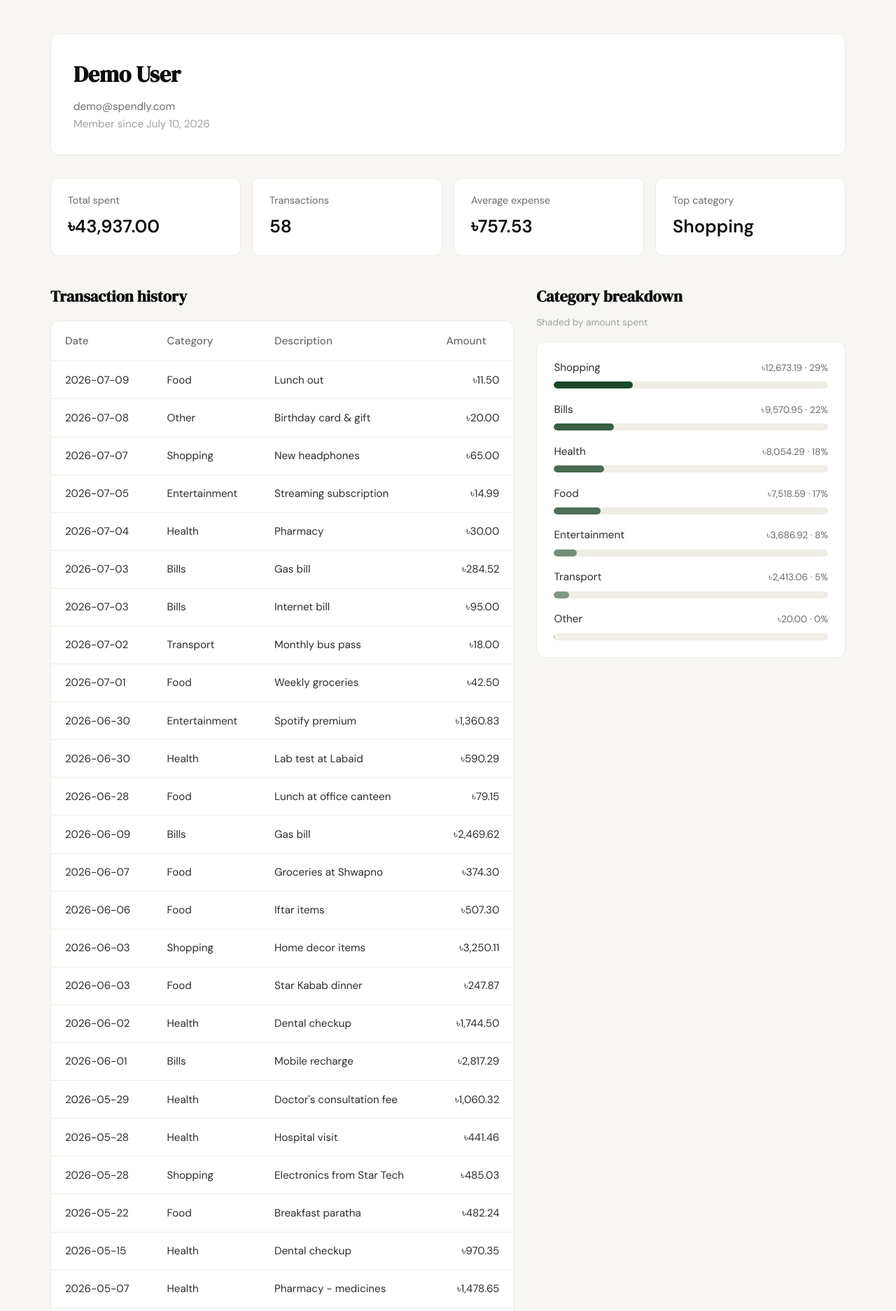
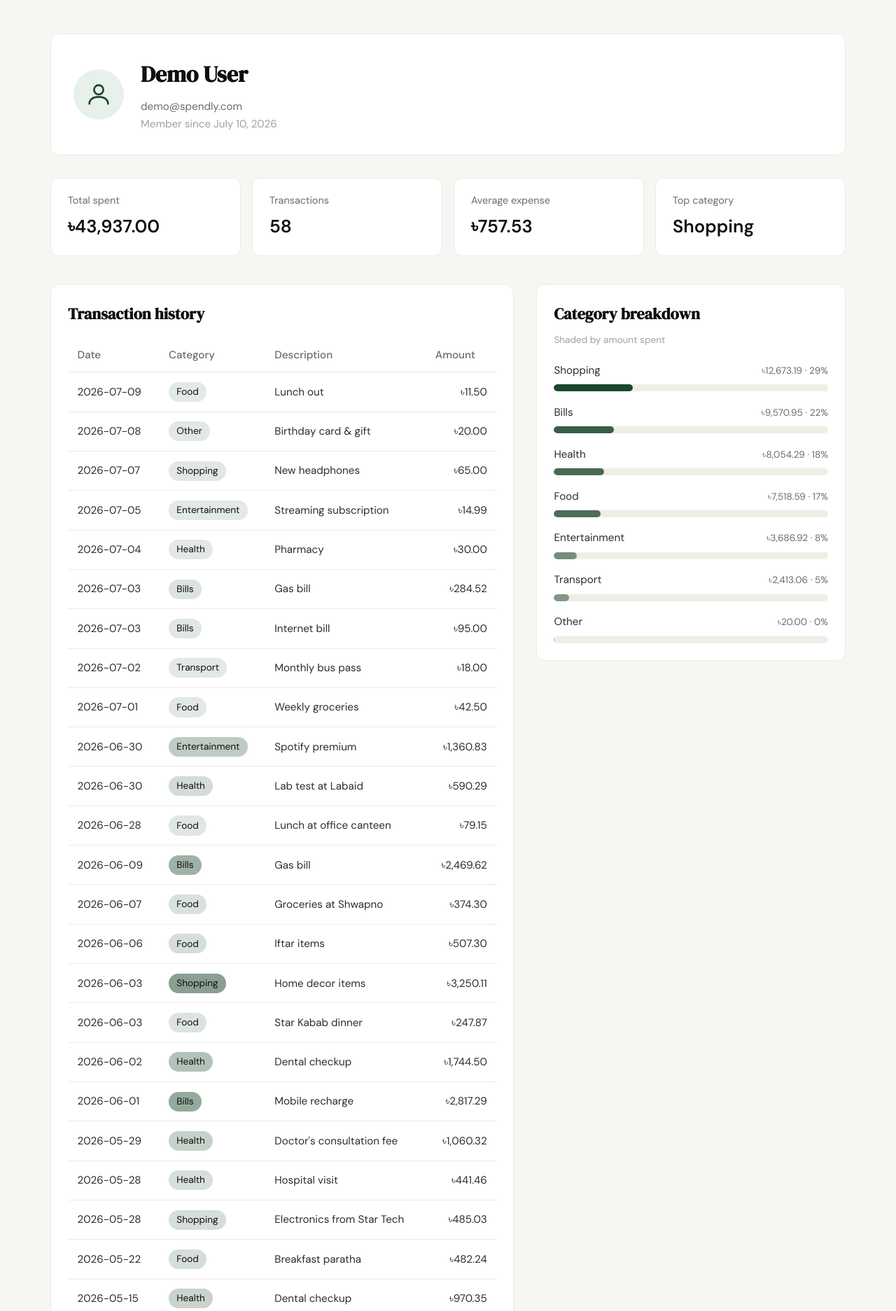
Before and after one commit to waliur12/spendly, a Flask app: page /profile in a window 1280 px wide. Shown: the part 61-1934 px from the top of the page at 70% size. Run offline with Flask 3, Linux system fonts and the light colour scheme; a user stored in the database is signed in; data comes from the database, SQL or seed files in the repository; both versions use the stored data as it was after the commit.

Commit message:
modify profile page with add avater, improve card alignments

```diff
--- a/app.py
+++ b/app.py
@@ -161,9 +161,23 @@ def profile():
         session.clear()
         return redirect(url_for("login"))
 
-    expenses = get_user_expenses(user_id)
+    rows = get_user_expenses(user_id)
     summary = get_user_expense_summary(user_id)
     breakdown = get_user_category_breakdown(user_id)
+
+    # Per-row pill shade: mix the accent hue with the card colour by this
+    # expense's amount relative to the largest one (light -> saturated).
+    max_amount = max((r["amount"] for r in rows), default=0)
+    expenses = [
+        {
+            "date": r["date"],
+            "category": r["category"],
+            "description": r["description"],
+            "amount": r["amount"],
+            "mix": (12 + 40 * (r["amount"] / max_amount)) if max_amount else 12,
+        }
+        for r in rows
+    ]
 
     total = summary["total"] or 0
     max_total = max((r["total"] for r in breakdown), default=0)
--- a/static/css/style.css
+++ b/static/css/style.css
@@ -559,12 +559,32 @@ a { color: inherit; text-decoration: none; }
 }
 
 .profile-info-card {
+    display: flex;
+    align-items: center;
+    gap: 1.5rem;
     background: var(--paper-card);
     border: 1px solid var(--border-soft);
     border-radius: var(--radius-md);
     padding: 2rem;
     margin-bottom: 2rem;
 }
+
+/* Rounded placeholder avatar */
+.profile-avatar {
+    flex-shrink: 0;
+    width: 72px;
+    height: 72px;
+    border-radius: 50%;
+    background: var(--accent-light);
+    color: var(--accent);
+    display: flex;
+    align-items: center;
+    justify-content: center;
+}
+
+.profile-avatar svg { width: 40px; height: 40px; }
+
+.profile-identity { min-width: 0; }
 
 .profile-name {
     font-family: var(--font-display);
@@ -583,20 +603,22 @@ a { color: inherit; text-decoration: none; }
 /* 4-tile stats row (base .dash-stats ships 3 columns) */
 .profile-stats { grid-template-columns: repeat(4, 1fr); margin-bottom: 2.5rem; }
 
-.profile-section-title {
+/* Unified card holding a title + body, so both split columns top-align */
+.profile-card {
+    background: var(--paper-card);
+    border: 1px solid var(--border-soft);
+    border-radius: var(--radius-md);
+    padding: 1.5rem;
+}
+
+.profile-card-title {
     font-family: var(--font-display);
     font-size: 1.4rem;
     color: var(--ink);
     margin: 0 0 1rem;
 }
 
-.profile-table-wrap {
-    overflow-x: auto;
-    background: var(--paper-card);
-    border: 1px solid var(--border-soft);
-    border-radius: var(--radius-md);
-    margin-bottom: 2.5rem;
-}
+.profile-table-scroll { overflow-x: auto; }
 
 .profile-table {
     width: 100%;
@@ -608,14 +630,24 @@ a { color: inherit; text-decoration: none; }
     text-align: left;
     font-weight: 500;
     color: var(--ink-muted);
-    padding: 1rem 1.25rem;
+    padding: 0.75rem 0.85rem;
     border-bottom: 1px solid var(--border-soft);
 }
 
 .profile-table td {
-    padding: 0.9rem 1.25rem;
+    padding: 0.85rem;
     color: var(--ink-soft);
     border-bottom: 1px solid var(--border-soft);
+}
+
+/* Category pill in a transaction row; background shade set inline by spend */
+.profile-pill {
+    display: inline-block;
+    padding: 0.2rem 0.7rem;
+    border-radius: 999px;
+    font-size: 0.85rem;
+    color: var(--ink);
+    white-space: nowrap;
 }
 
 .profile-table tbody tr:last-child td { border-bottom: none; }
@@ -647,7 +679,14 @@ a { color: inherit; text-decoration: none; }
 .profile-hint {
     font-size: 0.85rem;
     color: var(--ink-faint);
-    margin: -0.5rem 0 1rem;
+    margin: -0.5rem 0 1.25rem;
+}
+
+/* Breakdown bar list inside the card (card chrome comes from .profile-card) */
+.profile-bars {
+    display: flex;
+    flex-direction: column;
+    gap: 1.1rem;
 }
 
 /* Category breakdown rows: name/value header above a full-width shaded bar */
--- a/templates/profile.html
+++ b/templates/profile.html
@@ -7,9 +7,18 @@
 
     {# 1. Account info card #}
     <div class="profile-info-card">
+        <div class="profile-avatar" aria-hidden="true">
+            <svg viewBox="0 0 24 24" fill="none" stroke="currentColor"
+                 stroke-width="1.6" stroke-linecap="round" stroke-linejoin="round">
+                <circle cx="12" cy="8" r="4"></circle>
+                <path d="M4 20c0-4 3.6-6 8-6s8 2 8 6"></path>
+            </svg>
+        </div>
+        <div class="profile-identity">
             <h1 class="profile-name">{{ user.name }}</h1>
             <p class="profile-meta">{{ user.email }}</p>
             <p class="profile-meta profile-meta-faint">Member since {{ member_since }}</p>
+        </div>
     </div>
 
     {# 2. Summary stats row #}
@@ -32,13 +41,15 @@
         </div>
     </div>
 
-    {# 3 + 4. Transaction history and category breakdown, side by side #}
+    {# 3 + 4. Transaction history and category breakdown, side by side.
+       Each column is one card with its title inside, so both cards top-align. #}
     <div class="profile-split">
 
-        {# Transaction history table #}
+        {# Transaction history #}
         <section class="profile-col">
-            <h2 class="profile-section-title">Transaction history</h2>
-            <div class="profile-table-wrap">
+            <div class="profile-card">
+                <h2 class="profile-card-title">Transaction history</h2>
+                <div class="profile-table-scroll">
                     <table class="profile-table">
                         <thead>
                             <tr>
@@ -52,7 +63,13 @@
                             {% for e in expenses %}
                             <tr>
                                 <td>{{ e.date }}</td>
-                            <td>{{ e.category }}</td>
+                                <td>
+                                    {# Pill shaded by this row's spend (light -> saturated green) #}
+                                    <span class="profile-pill"
+                                          style="background: color-mix(in srgb, var(--accent) {{ e.mix }}%, var(--paper-card))">
+                                        {{ e.category }}
+                                    </span>
+                                </td>
                                 <td>{{ e.description or "—" }}</td>
                                 <td class="profile-amount">{{ e.amount|money }}</td>
                             </tr>
@@ -64,14 +81,16 @@
                         </tbody>
                     </table>
                 </div>
+            </div>
         </section>
 
-        {# Category breakdown — bars shaded light→dark by amount spent #}
+        {# Category breakdown — bars shaded light->dark by amount spent #}
         <section class="profile-col">
-            <h2 class="profile-section-title">Category breakdown</h2>
+            <div class="profile-card">
+                <h2 class="profile-card-title">Category breakdown</h2>
                 {% if categories %}
                 <p class="profile-hint">Shaded by amount spent</p>
-            <div class="dash-bars">
+                <div class="profile-bars">
                     {% for c in categories %}
                     <div class="profile-cat">
                         <div class="profile-cat-head">
@@ -86,10 +105,9 @@
                     {% endfor %}
                 </div>
                 {% else %}
-            <div class="dash-bars">
                 <p class="profile-empty">No spending to break down yet.</p>
+                {% endif %}
             </div>
-            {% endif %}
         </section>
 
     </div>
```
Also changed, not shown: .claude/specs/04-profile-page.md, spendly.db. Lines whose indentation alone changed are shown as unchanged.
